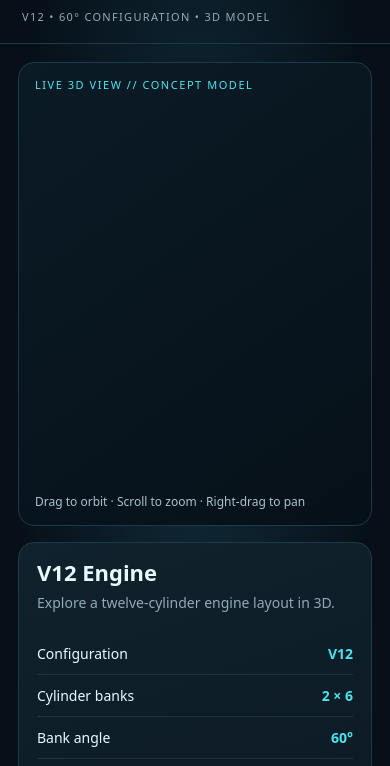
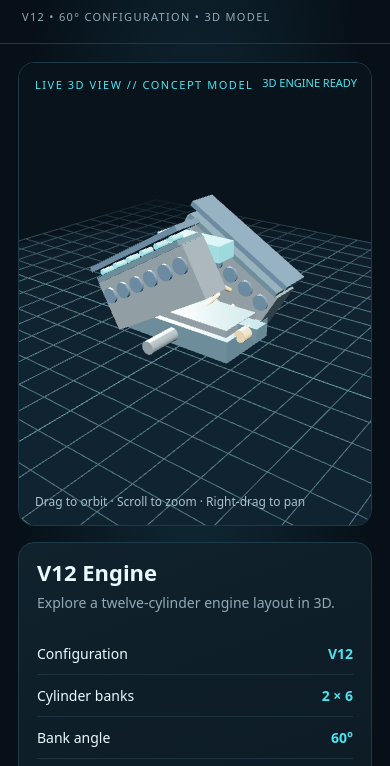
Before and after one commit to Aditya-Build150/my-html-project, a plain HTML site: page engine-v12-3d/index.html in a window 390 px wide. Shown: the part 59-825 px from the top of the page. Drawn offline with nearby package versions, Linux system fonts and the light colour scheme; animation ran at ten frames a second.

Commit message:
Fix mobile 3D engine controls compatibility

```diff
--- a/engine-v12-3d/index.html
+++ b/engine-v12-3d/index.html
@@ -28,7 +28,7 @@ footer{max-width:1400px;margin:0 auto;padding:0 18px 22px;color:#76909c;font-siz
 <header><div><div class="brand">ENGINE<span>/</span>LAB</div><div class="sub">INTERACTIVE MECHANICAL EXPLORER</div></div><div class="sub">V12 • 60° CONFIGURATION • 3D MODEL</div></header>
 <main>
 <section class="stage" aria-label="Interactive 3D V12 engine">
-<div class="tag">LIVE 3D VIEW // CONCEPT MODEL</div><div class="hint">Drag to orbit · Scroll to zoom · Right-drag to pan</div>
+<div class="tag">LIVE 3D VIEW // CONCEPT MODEL</div><div id="loadState" style="position:absolute;right:14px;top:12px;color:#48e5ef;font-size:11px;z-index:2">3D ENGINE INITIALIZING…</div><div class="hint">Drag to orbit · Scroll to zoom · Right-drag to pan</div>
 </section>
 <aside class="panel">
 <h1>V12 Engine</h1><p class="lead">Explore a twelve-cylinder engine layout in 3D.</p>
@@ -43,15 +43,17 @@ footer{max-width:1400px;margin:0 auto;padding:0 18px 22px;color:#76909c;font-siz
 </aside>
 </main>
 <footer>V12 ENGINE LAB · Built as a browser-based 3D learning project.</footer>
-<script src="https://cdn.jsdelivr.net/npm/three@0.152.2/build/three.min.js"></script>
-<script src="https://cdn.jsdelivr.net/npm/three@0.152.2/examples/js/controls/OrbitControls.js"></script>
+<script src="https://cdn.jsdelivr.net/npm/three@0.128.0/build/three.min.js"></script>
+<script src="https://cdn.jsdelivr.net/npm/three@0.128.0/examples/js/controls/OrbitControls.js"></script>
 <script>
 const THREE = window.THREE;
+if(!THREE){throw new Error('Three.js failed to load. Check your internet connection and reload.')}
 const OrbitControls = THREE.OrbitControls;
+if(!OrbitControls){throw new Error('OrbitControls failed to load. Reload the page.')}
 const stage=document.querySelector('.stage');
 const scene=new THREE.Scene();scene.background=new THREE.Color(0x08131c);scene.fog=new THREE.Fog(0x08131c,18,38);
 const camera=new THREE.PerspectiveCamera(42,1,.1,100);camera.position.set(10,8,13);
-const renderer=new THREE.WebGLRenderer({antialias:true});renderer.setPixelRatio(Math.min(devicePixelRatio,2));renderer.outputColorSpace=THREE.SRGBColorSpace;renderer.toneMapping=THREE.ACESFilmicToneMapping;renderer.toneMappingExposure=1.15;stage.appendChild(renderer.domElement);
+const renderer=new THREE.WebGLRenderer({antialias:true});renderer.setPixelRatio(Math.min(devicePixelRatio,2));renderer.outputEncoding=THREE.sRGBEncoding;renderer.toneMapping=THREE.ACESFilmicToneMapping;renderer.toneMappingExposure=1.15;stage.appendChild(renderer.domElement);
 const controls=new OrbitControls(camera,renderer.domElement);controls.enableDamping=true;controls.target.set(0,1,0);controls.minDistance=6;controls.maxDistance=28;
 scene.add(new THREE.HemisphereLight(0xbdeeff,0x17212b,2));
 const key=new THREE.DirectionalLight(0xffffff,3.2);key.position.set(7,12,8);scene.add(key);
@@ -97,12 +99,13 @@ const grid=new THREE.GridHelper(24,24,0x24515c,0x17313c);grid.position.y=-.42;sc
 const floor=new THREE.Mesh(new THREE.CircleGeometry(12,64),new THREE.MeshBasicMaterial({color:0x08131c,transparent:true,opacity:.28}));floor.rotation.x=-Math.PI/2;floor.position.y=-.44;scene.add(floor);
 let running=true,wire=false,rpm=900,phase=0;
 function resize(){const w=stage.clientWidth,h=stage.clientHeight;camera.aspect=w/h;camera.updateProjectionMatrix();renderer.setSize(w,h)}
-new ResizeObserver(resize).observe(stage);resize();
+if(window.ResizeObserver){new ResizeObserver(resize).observe(stage)}else{window.addEventListener('resize',resize)}resize();
 const clock=new THREE.Clock();
 function animate(){requestAnimationFrame(animate);const dt=Math.min(clock.getDelta(),.04);if(running)phase+=(rpm/60)*Math.PI*2*dt;
 pistons.forEach(({piston,conrod,x,bank,i})=>{const a=phase+i*Math.PI/3+(bank===1?Math.PI:0);const travel=.25*Math.cos(a);piston.position.y=.85+travel;conrod.position.y=.32+travel*.5;conrod.rotation.z=Math.sin(a)*.22});
 controls.update();renderer.render(scene,camera)}
 animate();
+document.querySelector('#loadState').textContent='3D ENGINE READY';
 document.querySelector('#rpm').addEventListener('input',e=>{rpm=+e.target.value;document.querySelector('#rpmVal').textContent=rpm.toLocaleString()+' RPM'});
 document.querySelector('#toggle').addEventListener('click',e=>{running=!running;e.target.textContent=running?'Pause motion':'Resume motion';e.target.classList.toggle('active',running)});
 document.querySelector('#reset').addEventListener('click',()=>{camera.position.set(10,8,13);controls.target.set(0,1,0);controls.update()});
```
